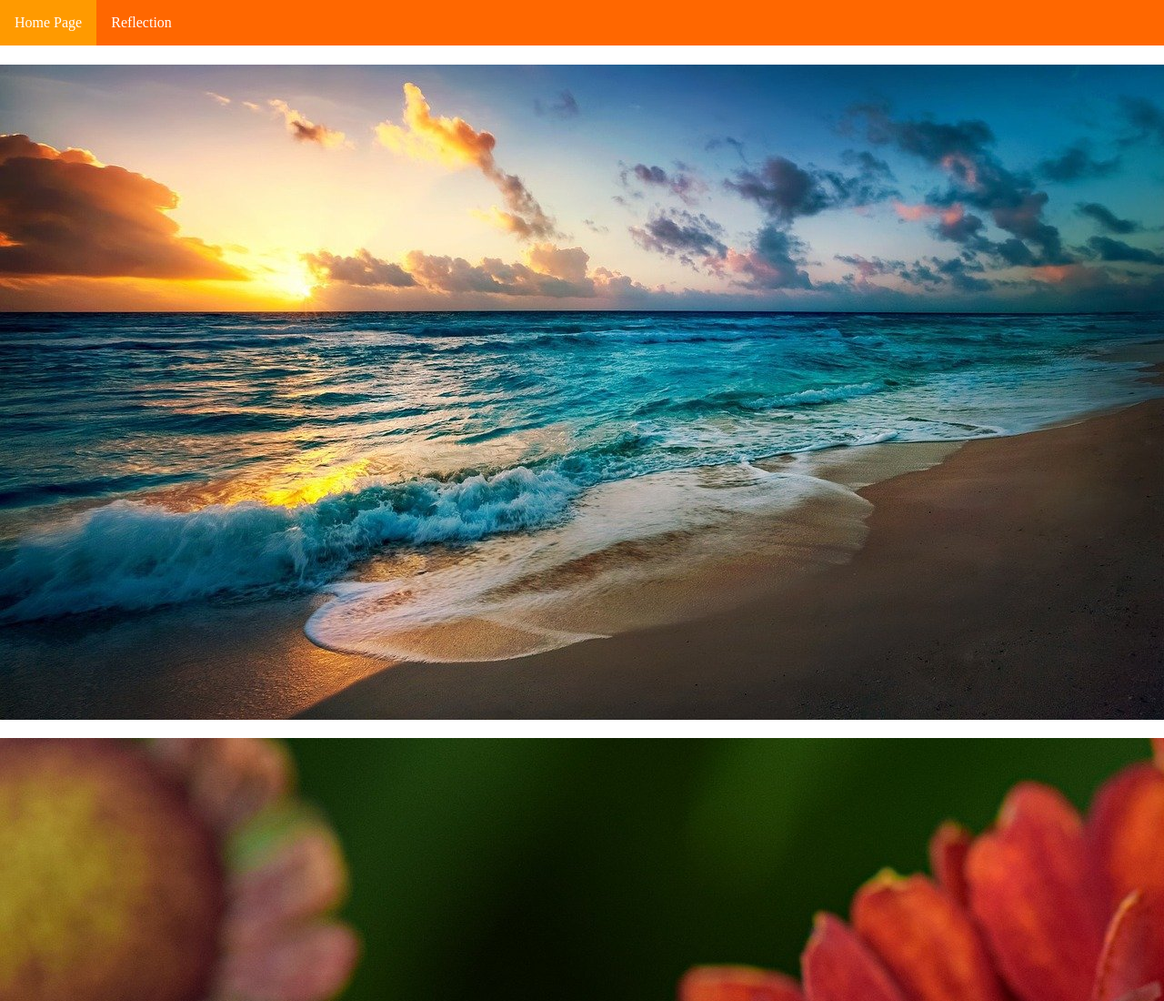
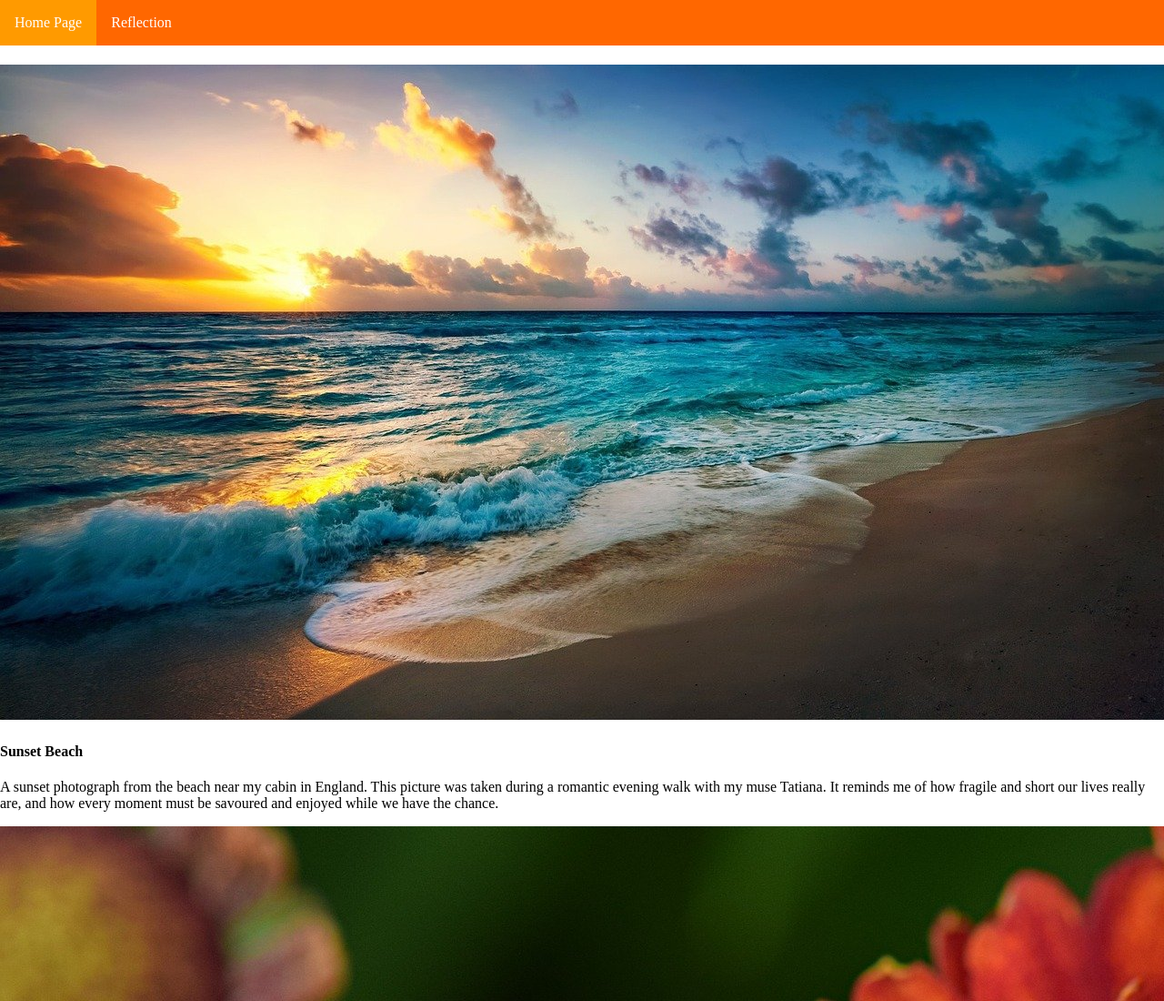
Before and after one commit to Skjolden/Oblig2, a plain HTML site: page index.html in a window 1280 px wide. Shown: the top 1100 px of the page at 91% size. Drawn offline with Linux system fonts and the light colour scheme.

Commit message:
Update index.html

```diff
--- a/index.html
+++ b/index.html
@@ -24,7 +24,10 @@
                 <source media="(min-width:465px)" srcset="images/beach-BS.jpg">
                 <img src="images/beach-SS.jpg" alt="Beach" style="width:auto;">
             </picture>
-            <p></p>
+            <h4>Sunset Beach</h4>
+            <p>A sunset photograph from the beach near my cabin in England.
+                This picture was taken during a romantic evening walk with my muse Tatiana.
+                It reminds me of how fragile and short our lives really are, and how every moment must be savoured and enjoyed while we have the chance.</p>
         </div>
         <!--Bilde 2-->
         <div class="card">
```
